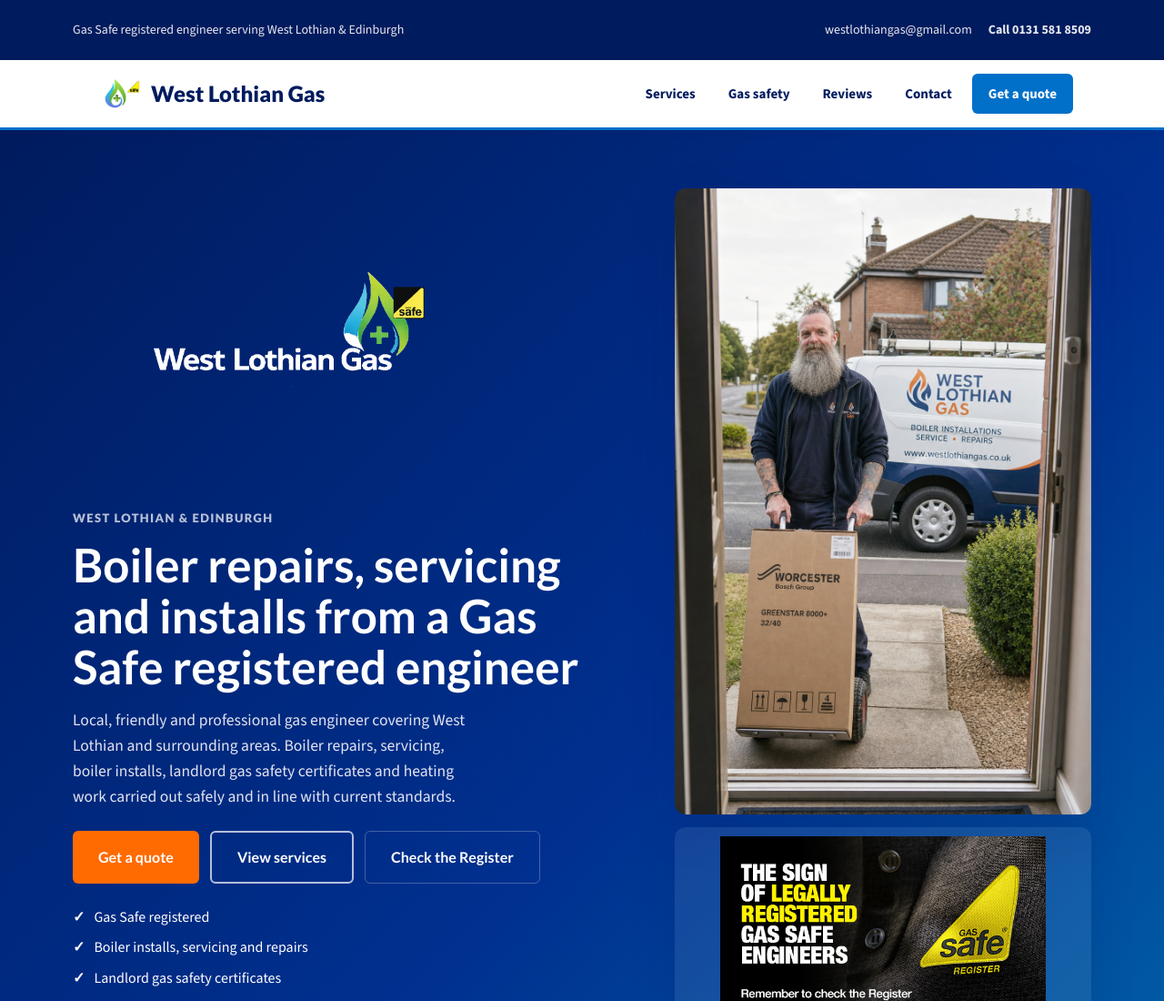
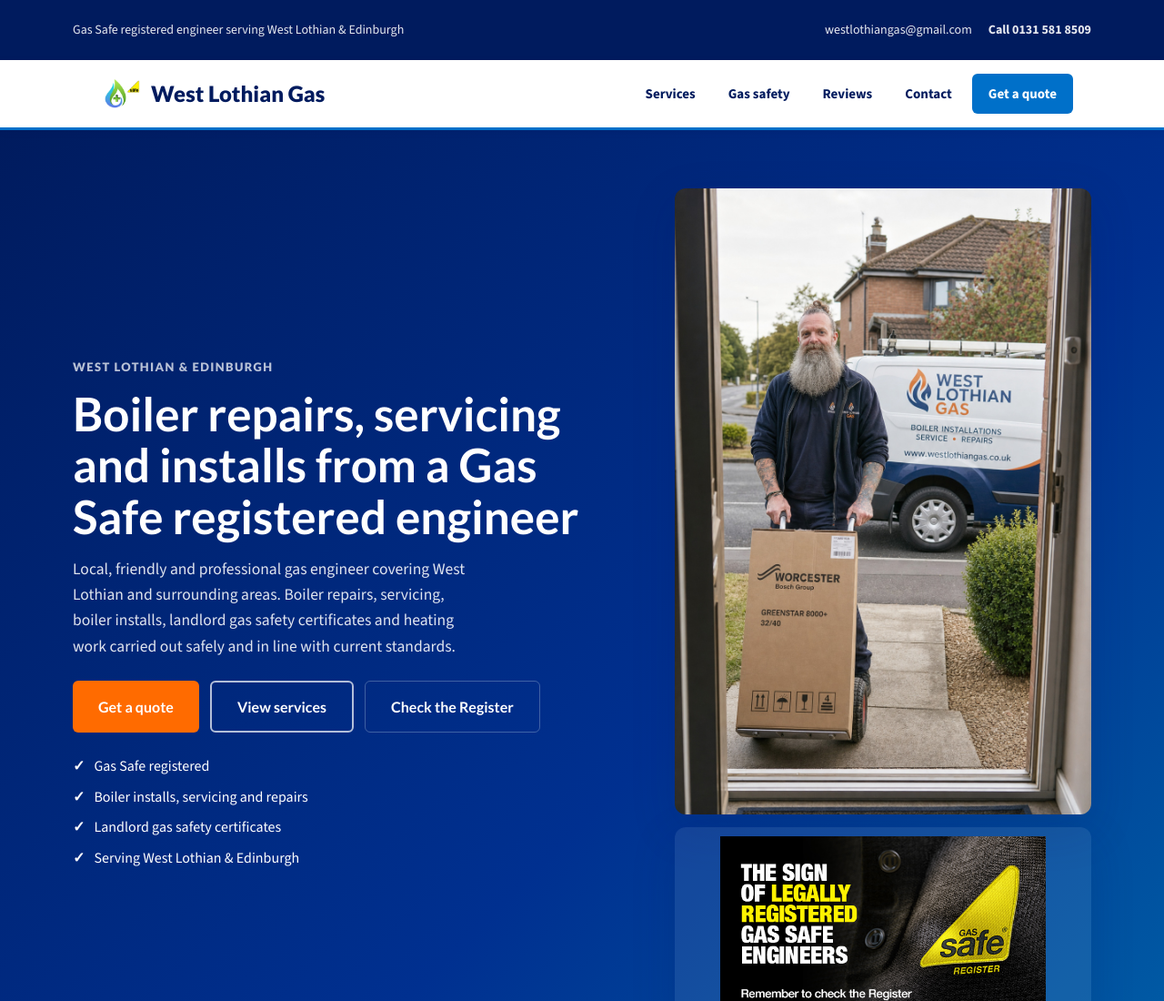
Before and after one commit to broxburnboilers-max/westlothiangas-website, a plain HTML site: page index.html in a window 1280 px wide. Shown: the top 1100 px of the page at 91% size. Drawn offline with nearby package versions, Linux system fonts and the light colour scheme.

Commit message:
Remove large logo from hero section

```diff
--- a/index.html
+++ b/index.html
@@ -43,7 +43,6 @@
     <section class="hero">
       <div class="hero__inner">
         <div class="hero__content">
-          <img src="assets/wlg-logo.png" alt="West Lothian Gas logo" class="hero__logo-large" />
           <p class="hero__eyebrow">West Lothian & Edinburgh</p>
           <h1 class="hero__title">Boiler repairs, servicing and installs from a Gas Safe registered engineer</h1>
           <p class="hero__sub">
```
